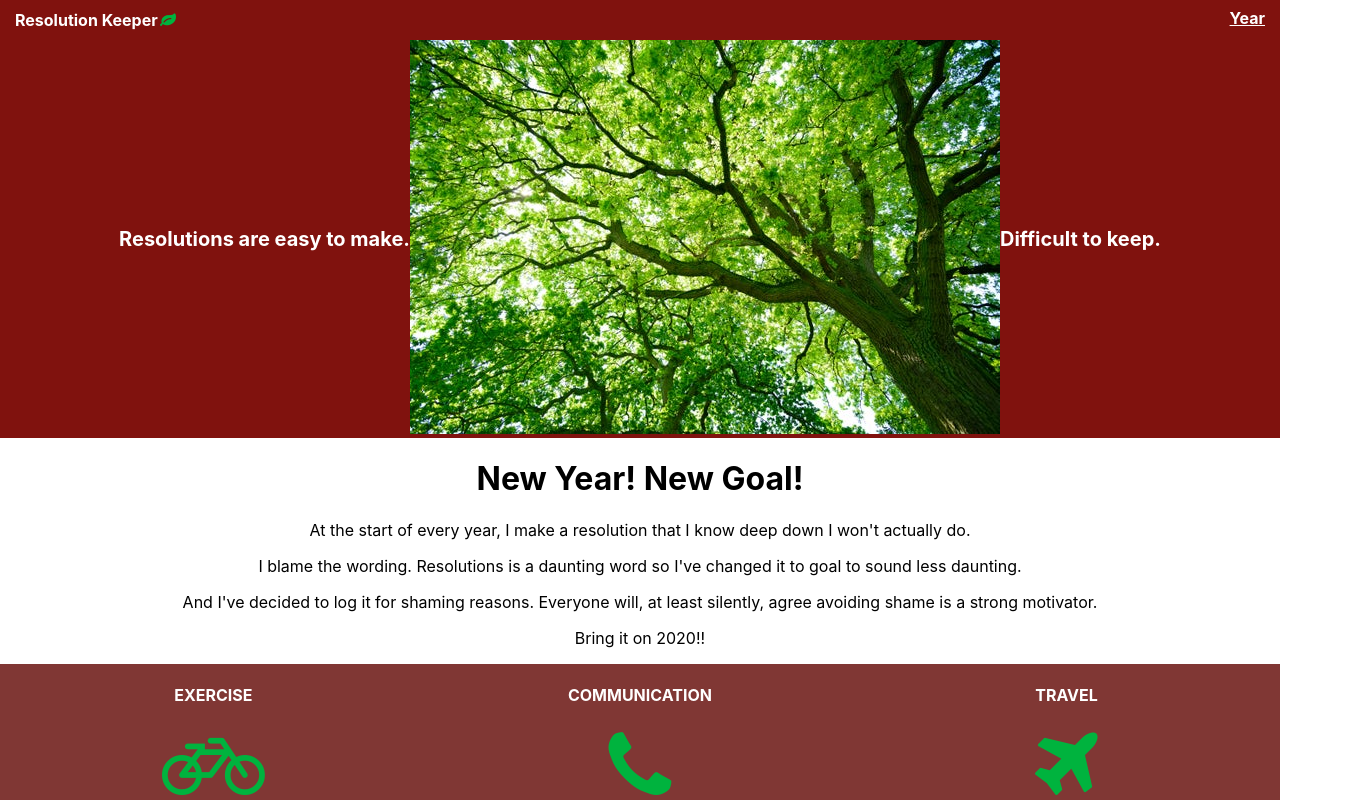
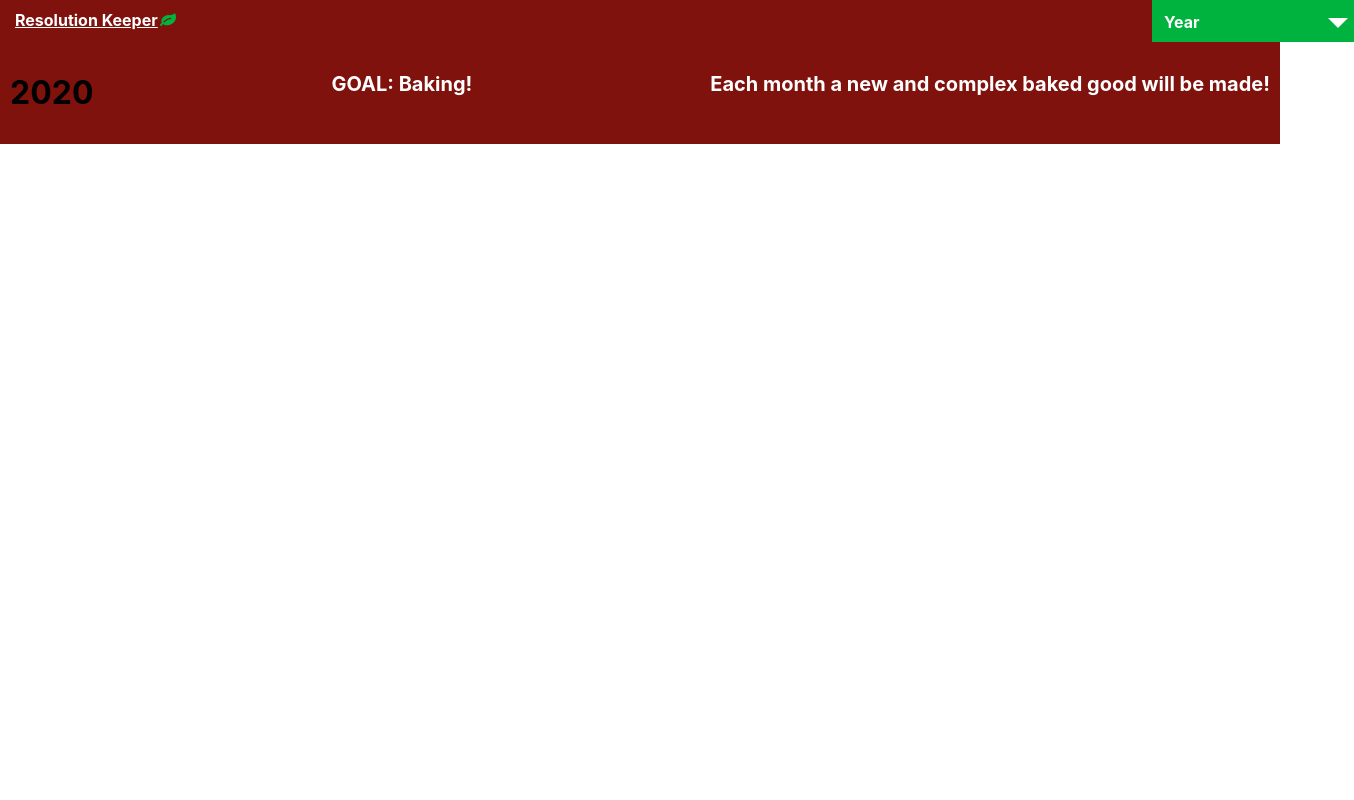
Before and after one commit to jillichrome/Resolution-Blog, a React (Create React App) app: page /year in a window 1280 px wide. Shown: the top 800 px of the page, 1354 px wide, since content can reach past the window. Built offline with nearby package versions, Linux system fonts and the light colour scheme.

Commit message:
Make working link & dropdown for year pages

```diff
--- a/package.json
+++ b/package.json
@@ -8,6 +8,7 @@
     "@testing-library/user-event": "^7.2.1",
     "react": "^16.12.0",
     "react-dom": "^16.12.0",
+    "react-router-dom": "^5.1.2",
     "react-scripts": "3.3.0"
   },
   "scripts": {
--- a/src/App.js
+++ b/src/App.js
@@ -1,39 +1,20 @@
 import React from 'react';
-import './tree.jpg';
-import './App.css';
+import {BrowserRouter, Switch, Route} from 'react-router-dom';
 import NavBar from './components/navbar';
+import Years from './components/year';
+import Home from './components/home';
 
 function App() {
   return (
-    <div className="App">
-      <NavBar />
-      <div className='header'>
-        <span><p>Resolutions are easy to make.</p></span>
-        <span><img src={require('./tree.jpg')} alt=''/></span>
-        <span><p>Difficult to keep.</p></span>
+    <BrowserRouter>
+      <div className="App">
+        <NavBar />
+        <Switch>
+          <Route exact path='/' component={Home} />
+          <Route path='/year' component={Years} />
+        </Switch>
       </div>
-      <div className='home'>
-        <h1>New Year! New Goal!</h1>
-        <p>At the start of every year, I make a resolution that I know deep down I won't actually do.</p>
-        <p>I blame the wording. Resolutions is a daunting word so I've changed it to goal to sound less daunting.</p>
-        <p>And I've decided to log it for shaming reasons. Everyone will, at least silently, agree avoiding shame is a strong motivator.</p>
-        <p>Bring it on 2020!!</p>
-      </div>
-      <div className='row'>
-        <div className='column'>
-          <h4>EXERCISE</h4><i class='fa fa-bicycle'></i>
-          <h4>HEALTH</h4><i class='fa fa-plus-square'></i>
-        </div>
-        <div className='column'>
-          <h4>COMMUNICATION</h4><i class='fa fa-phone'></i>
-          <h4>VOLUNTEER</h4><i class='fa fa-heart'></i>
-        </div>
-        <div className='column'>
-          <h4>TRAVEL</h4><i class='fa fa-plane'></i>
-          <h4>HOBBIES</h4><i class='fa fa-edit'></i>
-        </div>
-      </div>
-    </div>
+    </BrowserRouter>
   );
 }
 
--- /dev/null
+++ b/src/components/dropdown.css
@@ -0,0 +1,50 @@
+.dropdown {
+  position: relative;
+  display: inline-block;
+}
+ul {
+     list-style-type: none;
+     display: block;
+     margin: 0;
+     padding: 0;
+     width: 200px;
+     background-color: #ffffff;
+     font-weight:bold;
+     position: inline;
+
+     box-shadow: 0px 8px 16px 0px rgba(0,0,0,0.2);
+     z-index: 1;
+}
+li {
+   color: black;
+   text-decoration: none;
+   text-align: left;
+   padding: 8px 5px;
+   border-bottom: 1px solid #e5e5e5;
+}
+li:last-child {
+   border-bottom: none;
+}
+li:hover {
+   background-color: #e5e5e5;
+   color: white;
+}
+.button{
+     width:178px;
+     height:18px;
+     background-color:#00B33E;
+     padding:12px;
+     font-weight:bold;
+     color:white;
+     cursor: pointer;
+}
+.button:before{
+   content:"";
+   position:absolute;
+   width:0px;
+   height:0px;
+   border: 10px solid;
+   border-color: white transparent transparent transparent;
+   right:6px;
+   top:18px;
+}
--- /dev/null
+++ b/src/components/dropdown.js
@@ -0,0 +1,45 @@
+import React from 'react';
+import {NavLink} from 'react-router-dom';
+import './dropdown.css';
+
+class Dropdown extends React.Component {
+  constructor() {
+    super();
+
+    this.state = {
+      display: false
+    }
+
+    this.showMenu = this.showMenu.bind(this);
+    this.hideMenu = this.hideMenu.bind(this);
+  }
+
+  showMenu(event) {
+    event.preventDefault();
+    this.setState({display: true}, () => {
+      document.addEventListener('click', this.hideMenu);
+    });
+  }
+
+  hideMenu() {
+    this.setState({display: false}, () => {
+      document.removeEventListener('click', this.hideMenu)
+    });
+  }
+
+  render() {
+    return(
+      <div className='dropdown'>
+        <div className='button' onClick={this.showMenu}>Year</div>
+        {this.state.display ? (
+          <ul>
+            <li><NavLink to='/year'>2020</NavLink></li>
+            <li>2021</li>
+          </ul>
+        ): (null)}
+      </div>
+    );
+  }
+}
+
+export default Dropdown;
--- a/src/App.css
+++ b/src/components/home.css
@@ -1,8 +1,10 @@
 .header {
+  clear: none;
   display: flex;
-  flex-direction: row;
-  justify-content: center;
+  justify-content: space-between;
   align-items: center;
+  padding: 10px;
+  overflow: auto;
   background-color: #80120E;
 }
 .header img p {
@@ -19,12 +21,12 @@
   text-align: center;
   height:auto;
 }
-.home {
+.home-content {
   margin-top: 1%;
   text-align: center;
   justify-content: center;
 }
-.home h1 {
+.home-content h1 {
   font-weight: bold;
 }
 .column {
--- /dev/null
+++ b/src/components/home.js
@@ -0,0 +1,38 @@
+import React from 'react';
+import './tree.jpg';
+import './home.css';
+
+export default class Home extends React.Component {
+  render() {
+    return(
+      <div className='home'>
+        <div className='header'>
+          <span><p>Resolutions are easy to make.</p></span>
+          <span><img src={require('./tree.jpg')} alt='' /></span>
+          <span><p>Difficult to keep.</p></span>
+        </div>
+        <div className='home-content'>
+          <h1>New Year! New Goal!</h1>
+          <p>At the start of every year, I make a resolution that I know deep down I won't actually do.</p>
+          <p>I blame the wording. Resolutions is a daunting word so I've changed it to goal to sound less daunting.</p>
+          <p>And Ive decided to log it for shaming reasons. Everyone will, at least silently, agree avoiding shame is a strong motivator.</p>
+          <p>Bring it on 2020!!</p>
+        </div>
+        <div className='row'>
+          <div className='column'>
+            <h4>EXERCISE</h4><i class='fa fa-bicycle'></i>
+            <h4>HEALTH</h4><i class='fa fa-plus-square'></i>
+          </div>
+          <div className='column'>
+            <h4>COMMUNICATION</h4><i class='fa fa-phone'></i>
+            <h4>VOLUNTEER</h4><i class='fa fa-heart'></i>
+          </div>
+          <div className='column'>
+            <h4>TRAVEL</h4><i class='fa fa-plane'></i>
+            <h4>HOBBIES</h4><i class='fa fa-edit'></i>
+          </div>
+        </div>
+      </div>
+    )
+  }
+}
--- a/src/components/navbar.css
+++ b/src/components/navbar.css
@@ -1,27 +1,16 @@
-#nav ul {
-  margin: 0;
-  padding: 0;
-  list-style-type: none;
-  overflow: hidden;
+#nav {
   background-color: #80120E;
 }
-#nav #title {
-  display: block;
+#title {
   padding: 10px 15px;
   float: left;
   font-weight: bold;
   color: #ffffff;
+  background-color: #80120E;
 }
-#nav #title i {
+#title i {
   color: #00B33E;
 }
-#nav li {
-  float: right;
+.menu {
+  margin-left: 90%;
 }
-#nav li a {
-  display: block;
-  padding: 8px 15px;
-  font-weight: bold;
-  color: #ffffff;
-  text-decoration: underline;
-}
--- a/src/components/navbar.js
+++ b/src/components/navbar.js
@@ -1,14 +1,16 @@
 import React from 'react';
+import {Link} from 'react-router-dom';
 import './navbar.css';
+import Dropdown from './dropdown';
 
 export default class NavBar extends React.Component {
   render() {
     return(
       <div id='nav'>
-        <ul>
-          <li id='title'>Resolution Keeper<i class='fa fa-leaf fa-fw'></i></li>
-          <li><a href='/year'>Year</a></li>
-        </ul>
+        <Link to='/' id='title'>Resolution Keeper<i class='fa fa-leaf fa-fw'></i></Link>
+        <div className='menu'>
+          <Dropdown />
+        </div>
       </div>
     )
   }
--- a/src/components/year.css
+++ b/src/components/year.css
@@ -0,0 +1,7 @@
+.header {
+  background-color: #80120E;
+}
+.header h1 p {
+  text-align: center;
+  color: #ffffff;
+}
--- a/src/components/year.js
+++ b/src/components/year.js
@@ -0,0 +1,14 @@
+import React from 'react';
+import './year.css';
+
+export default class Years extends React.Component {
+  render() {
+    return(
+      <div className='header'>
+        <h1>2020</h1>
+        <p>GOAL: Baking!</p>
+        <p>Each month a new and complex baked good will be made!</p>
+      </div>
+    )
+  }
+}
```
Also changed, not shown: src/components/tree.jpg (renamed from src/tree.jpg), 1 other file (tests, documents, lock files or other folders).
